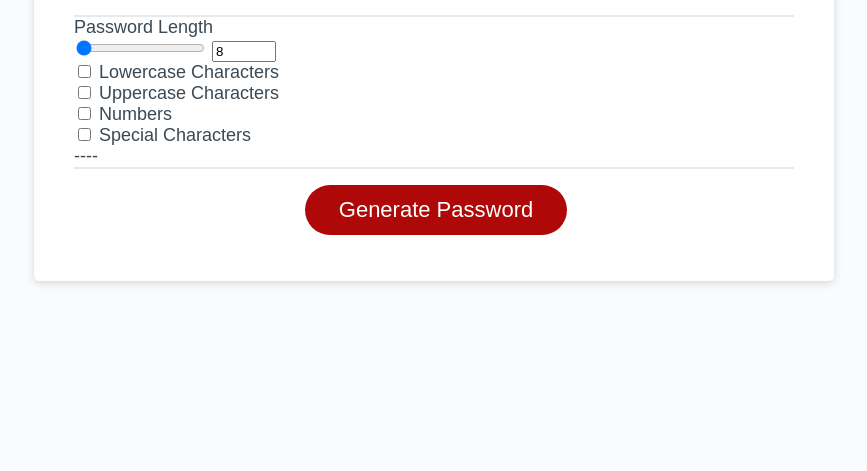
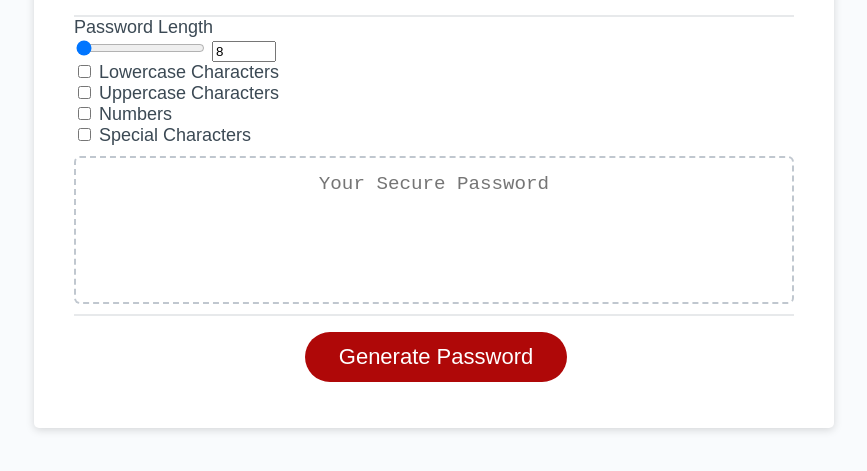
Before and after one commit to jamespericles/Homework-03, a plain HTML site: page Develop/index.html in a window 1280 px wide. Shown: the part 281-752 px from the top of the page, without its empty margins (206-1073 px from the left). Drawn offline with Linux system fonts and the light colour scheme; some packages are replaced by stand-ins of ours; a script that the page names is missing.

Commit message:
Reverted old placeholder area in index.html

```diff
--- a/Develop/index.html
+++ b/Develop/index.html
@@ -42,12 +42,13 @@
             <input type="checkbox" id="specialChar">
             <label class="check-label" for="specialChar"><span class="checkbox">Special Characters</span></label>
           </div>
-        <div class="card-body">
-          <div class="password-section">
-            <div class="pass-field" id="pass-field">
-            ----
-            </div>
-        </div>
+          <div class="card-body">
+            <textarea
+              readonly
+              id="password"
+              placeholder="Your Secure Password"
+              aria-label="Generated Password"
+            ></textarea>
         <div class="card-footer">
           <button id="generate" class="btn">Generate Password</button>
         </div>
```
